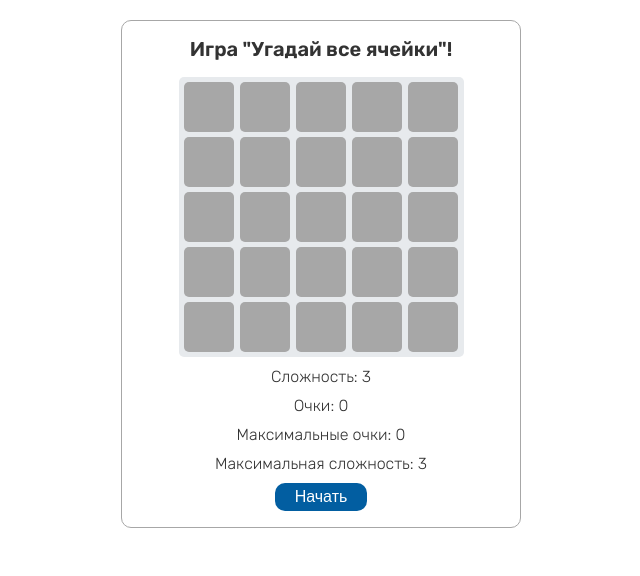
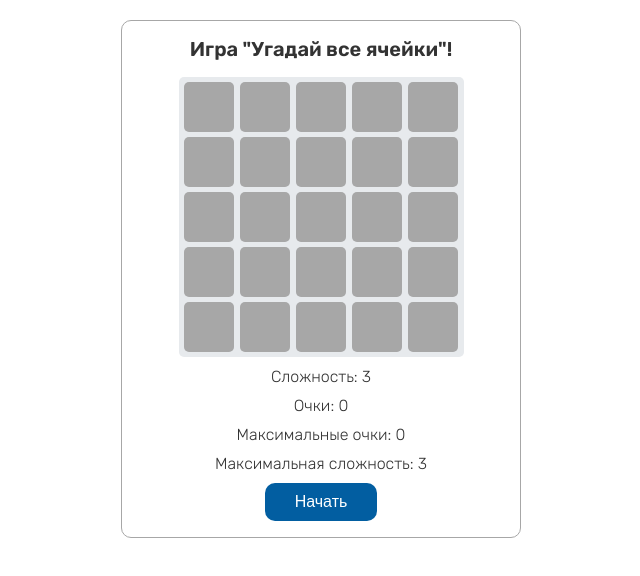
Before and after one commit to FANTAzeRus/game-cells, a Vue app: page / in a window 1280 px wide. Shown: the top 576 px of the page, without its empty margins (319-959 px from the left). Built offline with nearby package versions, Linux system fonts and the light colour scheme.

Commit message:
Fix styles

```diff
--- a/src/styles/_app.scss
+++ b/src/styles/_app.scss
@@ -69,10 +69,15 @@
   border: none;
   outline: none;
   border-radius: 1rem;
-  padding: 0.5rem 2rem;
+  padding: 1rem 3rem;
   background-color: $dark-blue;
   color: #fff;
   cursor: pointer;
+
+  &:hover {
+    background-color: darken($dark-blue, 10%);
+  }
+
   &:disabled {
     background-color: $light-gray;
     cursor: default;
```
